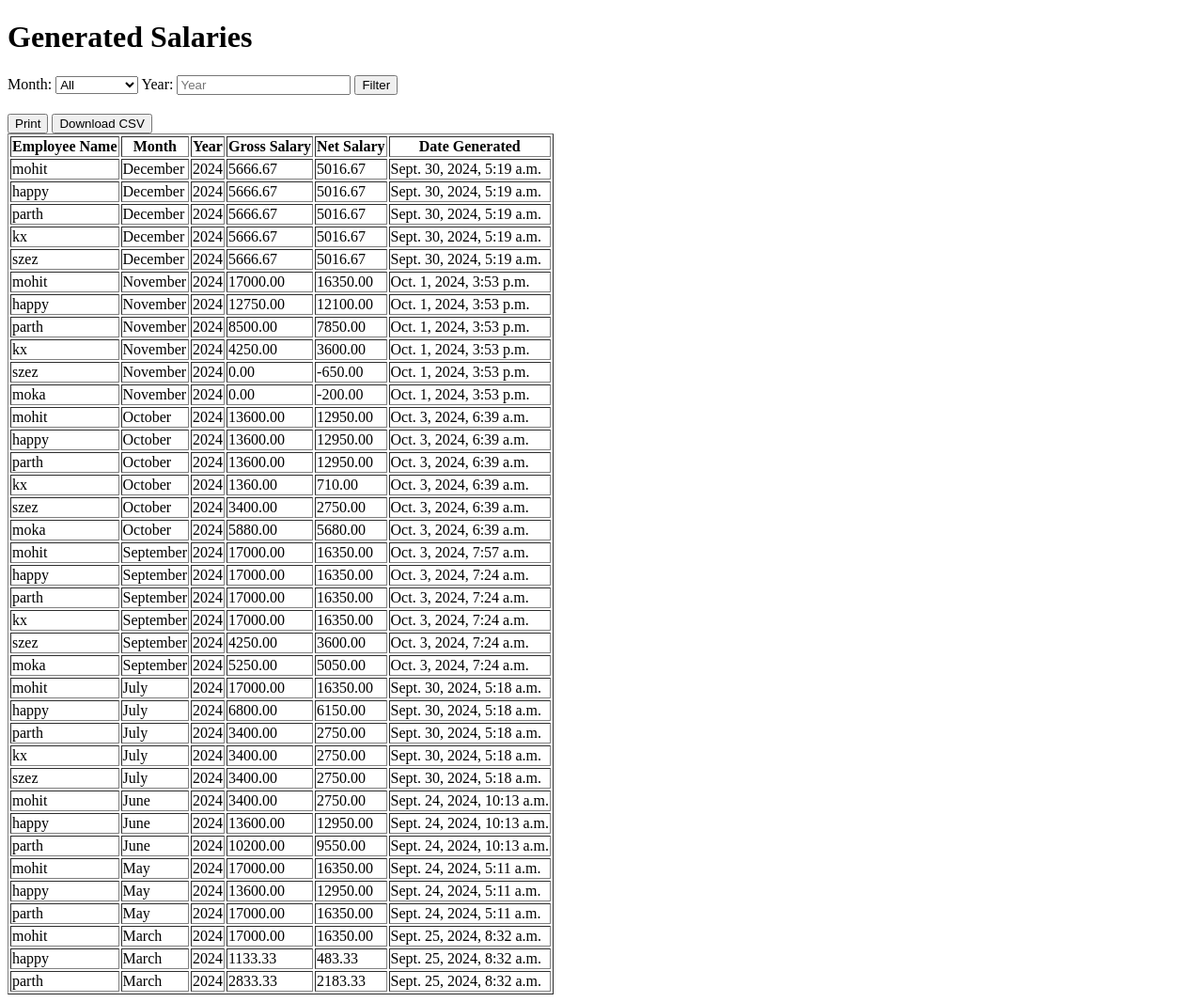
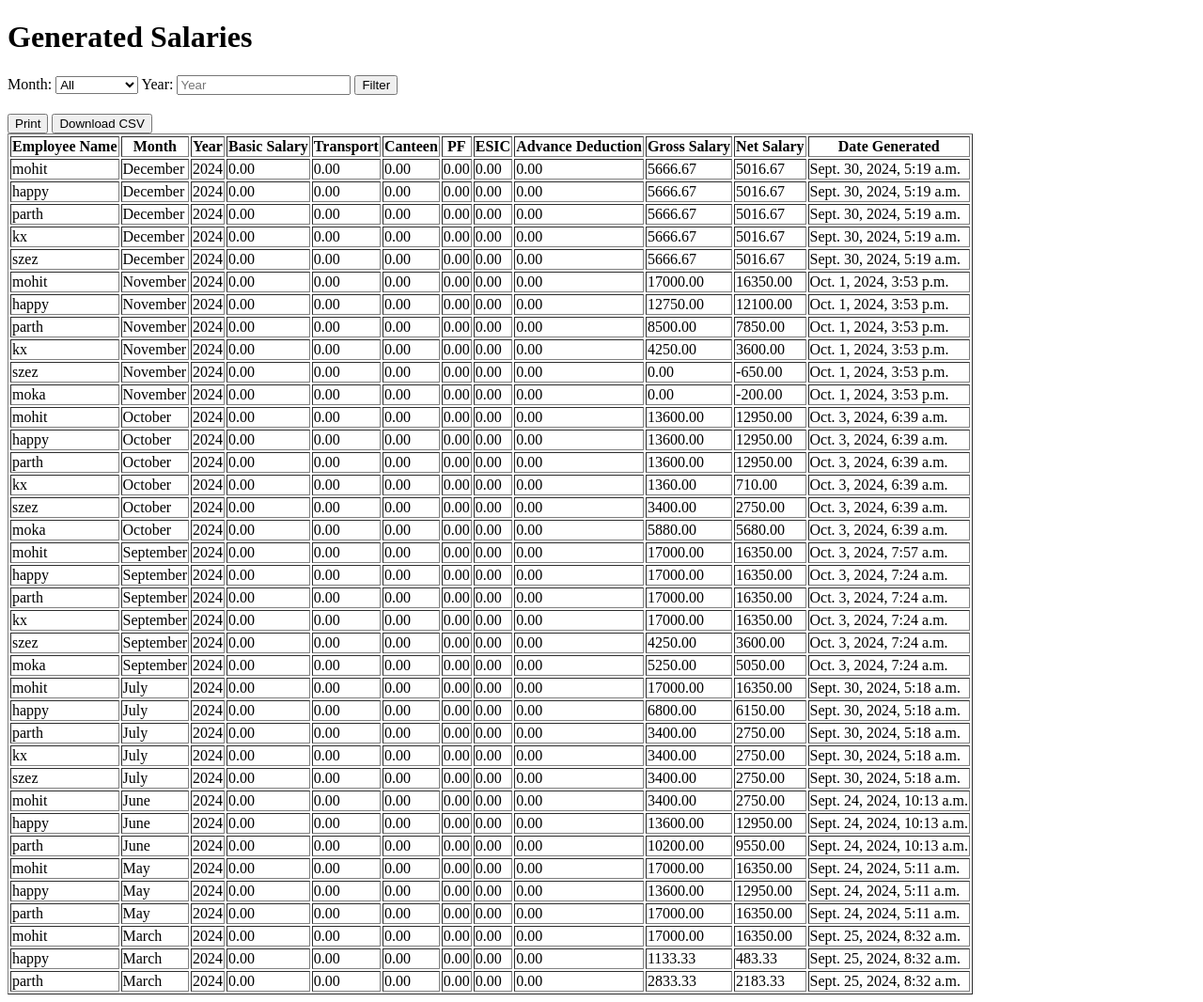
Before and after one commit to arush420/Project-X, a Django app: page /employees/salary/list/ in a window 1280 px wide. Shown: the whole page at 94% size. Run offline with Django 3.2, Linux system fonts and the light colour scheme; data comes from the database, SQL or seed files in the repository; both versions use the stored data as it was after the commit.

Commit message:
employess profile issue resiolved but monthly details of salary still pending

```diff
--- a/salary_management/employees/models.py
+++ b/salary_management/employees/models.py
@@ -36,10 +36,20 @@ class Salary(models.Model):
     employee = models.ForeignKey(Employee, on_delete=models.CASCADE, related_name='salaries')
     month = models.PositiveSmallIntegerField(choices=MONTH_CHOICES)
     year = models.PositiveIntegerField()
-    gross_salary = models.DecimalField(max_digits=CURRENCY_MAX_DIGITS, decimal_places=CURRENCY_DECIMAL_PLACES)
-    net_salary = models.DecimalField(max_digits=CURRENCY_MAX_DIGITS, decimal_places=CURRENCY_DECIMAL_PLACES,
-                                     default=0.00)
-    date_generated = models.DateTimeField(default=timezone.now)  # Corrected here
+
+    basic_salary = models.DecimalField(max_digits=CURRENCY_MAX_DIGITS, decimal_places=CURRENCY_DECIMAL_PLACES,
+                                       default=0)
+    transport = models.DecimalField(max_digits=CURRENCY_MAX_DIGITS, decimal_places=CURRENCY_DECIMAL_PLACES, default=0)
+    canteen = models.DecimalField(max_digits=CURRENCY_MAX_DIGITS, decimal_places=CURRENCY_DECIMAL_PLACES, default=0)
+    pf = models.DecimalField(max_digits=CURRENCY_MAX_DIGITS, decimal_places=CURRENCY_DECIMAL_PLACES, default=0)
+    esic = models.DecimalField(max_digits=CURRENCY_MAX_DIGITS, decimal_places=CURRENCY_DECIMAL_PLACES, default=0)
+    advance_deduction = models.DecimalField(max_digits=CURRENCY_MAX_DIGITS, decimal_places=CURRENCY_DECIMAL_PLACES,
+                                            default=0)
+    gross_salary = models.DecimalField(max_digits=CURRENCY_MAX_DIGITS, decimal_places=CURRENCY_DECIMAL_PLACES,
+                                       default=0)
+    net_salary = models.DecimalField(max_digits=CURRENCY_MAX_DIGITS, decimal_places=CURRENCY_DECIMAL_PLACES, default=0)
+
+    date_generated = models.DateTimeField(default=timezone.now)
 
     class Meta:
         unique_together = ('employee', 'month', 'year')
--- a/salary_management/employees/templates/employees/salary_list.html
+++ b/salary_management/employees/templates/employees/salary_list.html
@@ -41,6 +41,12 @@
                 <th>Employee Name</th>
                 <th>Month</th>
                 <th>Year</th>
+                <th>Basic Salary</th>
+                <th>Transport</th>
+                <th>Canteen</th>
+                <th>PF</th>
+                <th>ESIC</th>
+                <th>Advance Deduction</th>
                 <th>Gross Salary</th>
                 <th>Net Salary</th>
                 <th>Date Generated</th>
@@ -52,6 +58,12 @@
                 <td>{{ salary.employee.name }}</td>
                 <td>{{ salary.get_month_display }}</td>
                 <td>{{ salary.year }}</td>
+                <td>{{ salary.basic_salary }}</td>
+                <td>{{ salary.transport }}</td>
+                <td>{{ salary.canteen }}</td>
+                <td>{{ salary.pf }}</td>
+                <td>{{ salary.esic }}</td>
+                <td>{{ salary.advance_deduction }}</td>
                 <td>{{ salary.gross_salary }}</td>
                 <td>{{ salary.net_salary }}</td>
                 <td>{{ salary.date_generated }}</td>
--- a/salary_management/employees/views.py
+++ b/salary_management/employees/views.py
@@ -49,7 +49,6 @@ def employee_search(request):
 
 class GenerateSalaryView(View):
     template_name = 'employees/generate_salary.html'
-
 
     def get(self, request):
         return self.render_salary_form()
@@ -125,6 +124,14 @@ class GenerateSalaryView(View):
             salary_data.append({
                 'employee_code': employee.employee_code,
                 'name': employee.name,
+                'month': month,
+                'year': year,
+                'basic_salary': employee.basic,  # Assuming it's in the Employee model
+                'transport': employee.transport,
+                'canteen': employee.canteen,
+                'pf': employee.pf,
+                'esic': employee.esic,
+                'advance_deduction': employee.advance_deduction,  # If it's available
                 'gross_salary': f'{gross_salary:.2f}',
                 'net_salary': f'{net_salary:.2f}',
             })
```
Also changed, not shown: salary_management/employees/templates/employees/employee_profile.html (+6 -2 lines), salary_management/db.sqlite3, salary_management/employees/migrations/0002_salary_advance_deduction_salary_basic_salary_and_more.py (added).
